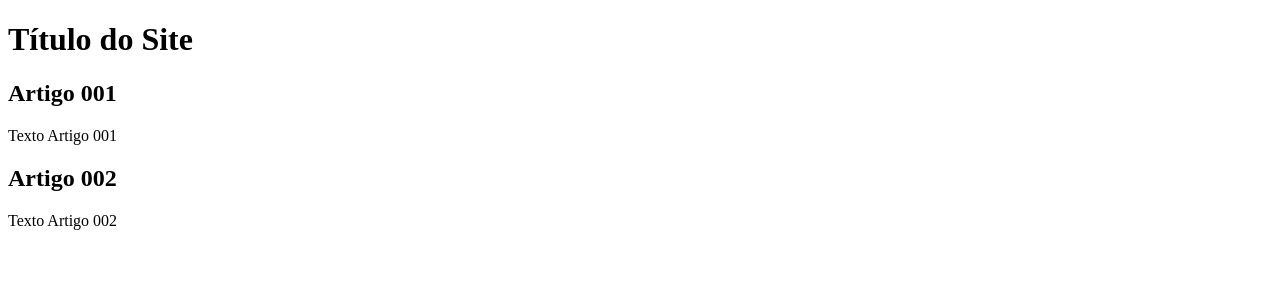
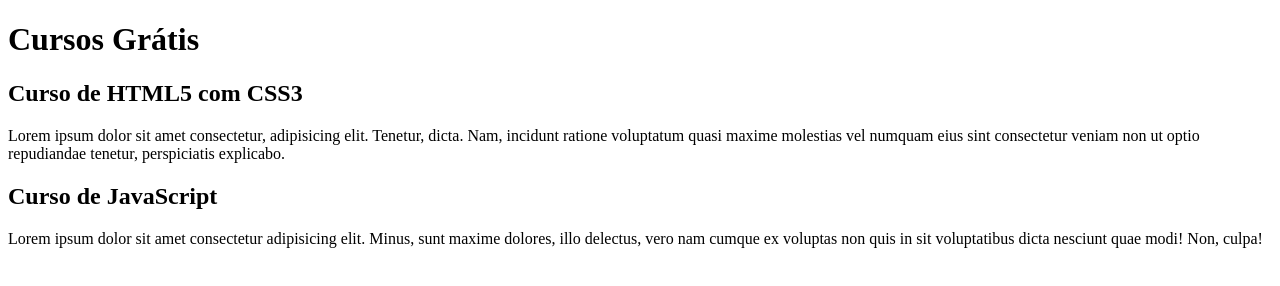
Before and after one commit to Lucilene-Pinheiro/projeto-site, a plain HTML site: page index.html in a window 1280 px wide. Drawn offline with Linux system fonts and the light colour scheme.

Commit message:
Update index.html
comecei a escrever o conteúdo

```diff
--- a/index.html
+++ b/index.html
@@ -9,15 +9,15 @@
 <body>
     <main>
         <header>
-            <h1>Título do Site</h1>
+            <h1>Cursos Grátis</h1>
         </header>
         <article>
-            <h2>Artigo 001</h2>
-            <p>Texto Artigo 001</p>
+            <h2>Curso de HTML5 com CSS3</h2>
+            <p>Lorem ipsum dolor sit amet consectetur, adipisicing elit. Tenetur, dicta. Nam, incidunt ratione voluptatum quasi maxime molestias vel numquam eius sint consectetur veniam non ut optio repudiandae tenetur, perspiciatis explicabo.</p>
         </article>
         <article>
-            <h2>Artigo 002</h2>
-            <p>Texto Artigo 002</p>
+            <h2>Curso de JavaScript</h2>
+            <p>Lorem ipsum dolor sit amet consectetur adipisicing elit. Minus, sunt maxime dolores, illo delectus, vero nam cumque ex voluptas non quis in sit voluptatibus dicta nesciunt quae modi! Non, culpa!</p>
         </article>
     </main>
 </body>
```
